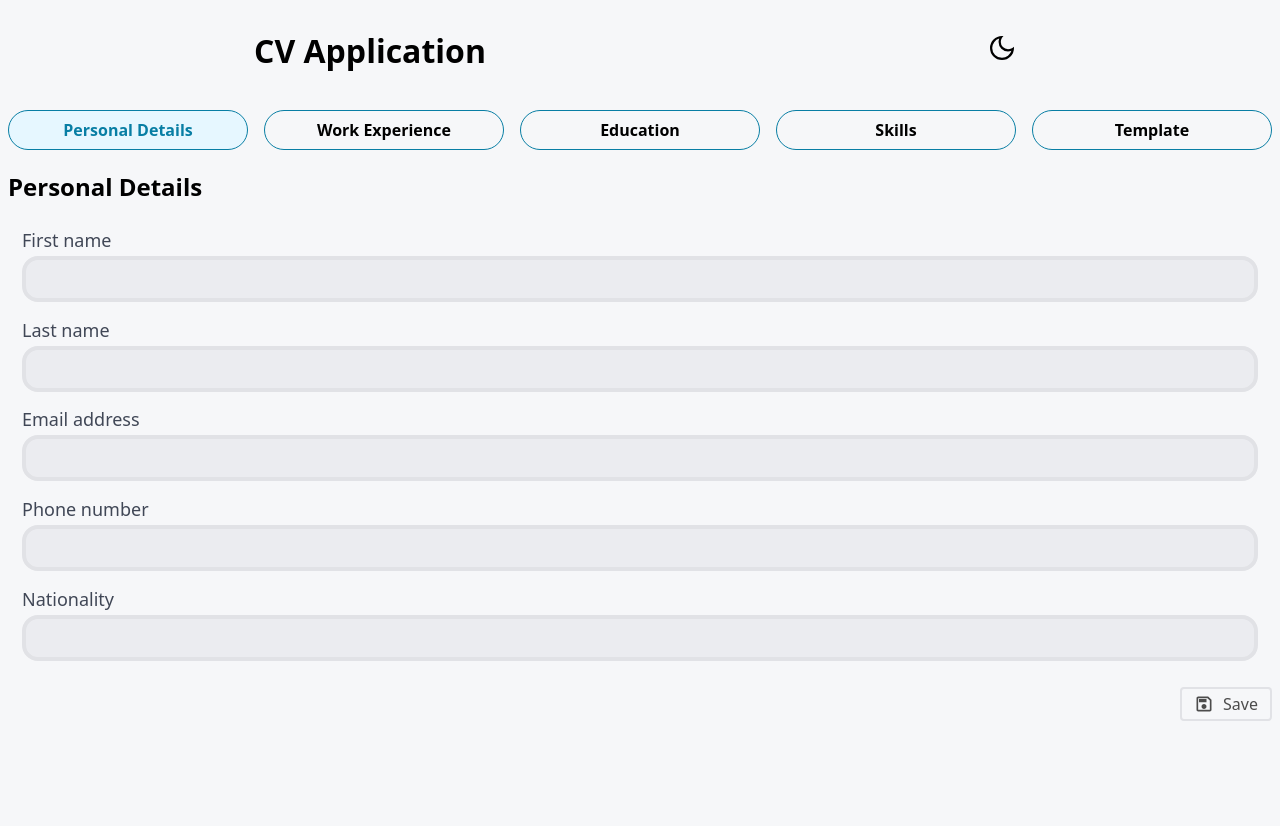
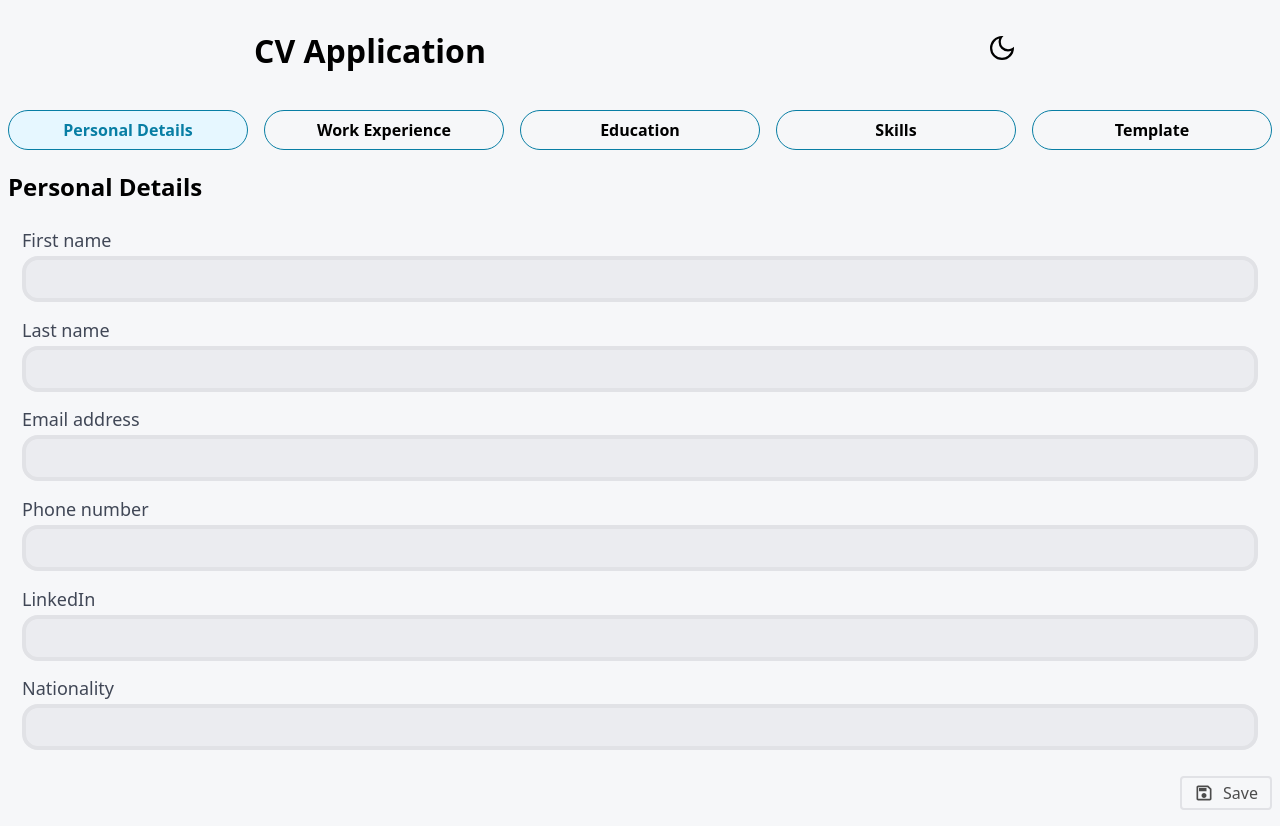
Before and after one commit to arturopstem/cv-application, a React (Vite) app: page / in a window 1280 px wide. Before the commit the page ends 800 px from the top, so only its background shows below. Built offline with nearby package versions, Linux system fonts and the light colour scheme.

Commit message:
feat: Add LinkedIn field to personal details

```diff
--- a/src/js/fieldDefinitions.js
+++ b/src/js/fieldDefinitions.js
@@ -25,6 +25,13 @@ const personal = {
     type: 'tel',
     name: 'phoneNumber',
     label: 'Phone number',
+    required: false,
+  },
+  linkedin: {
+    fieldType: 'input',
+    type: 'text',
+    name: 'linkedin',
+    label: 'LinkedIn',
     required: false,
   },
   nationality: {
```
